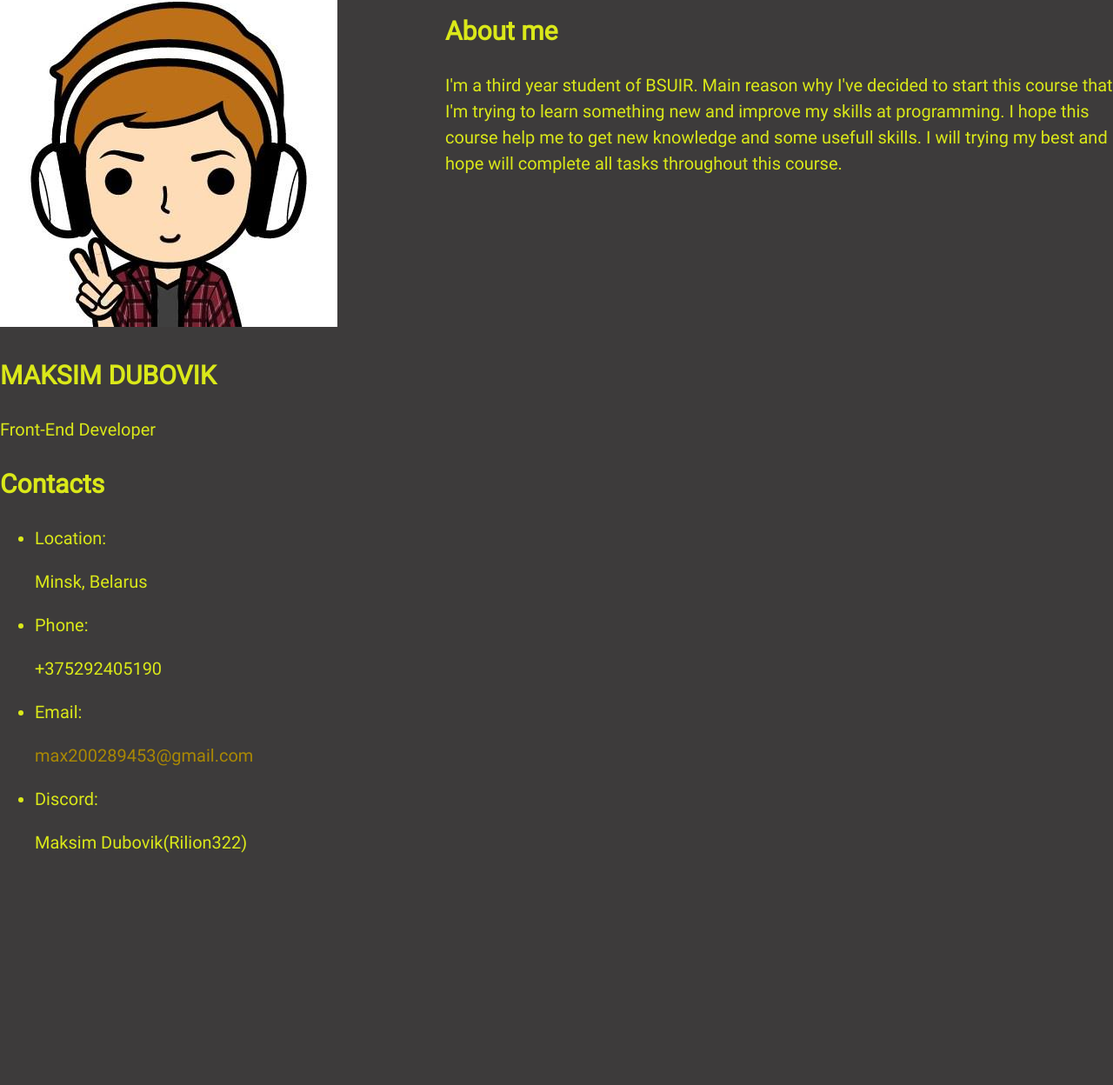
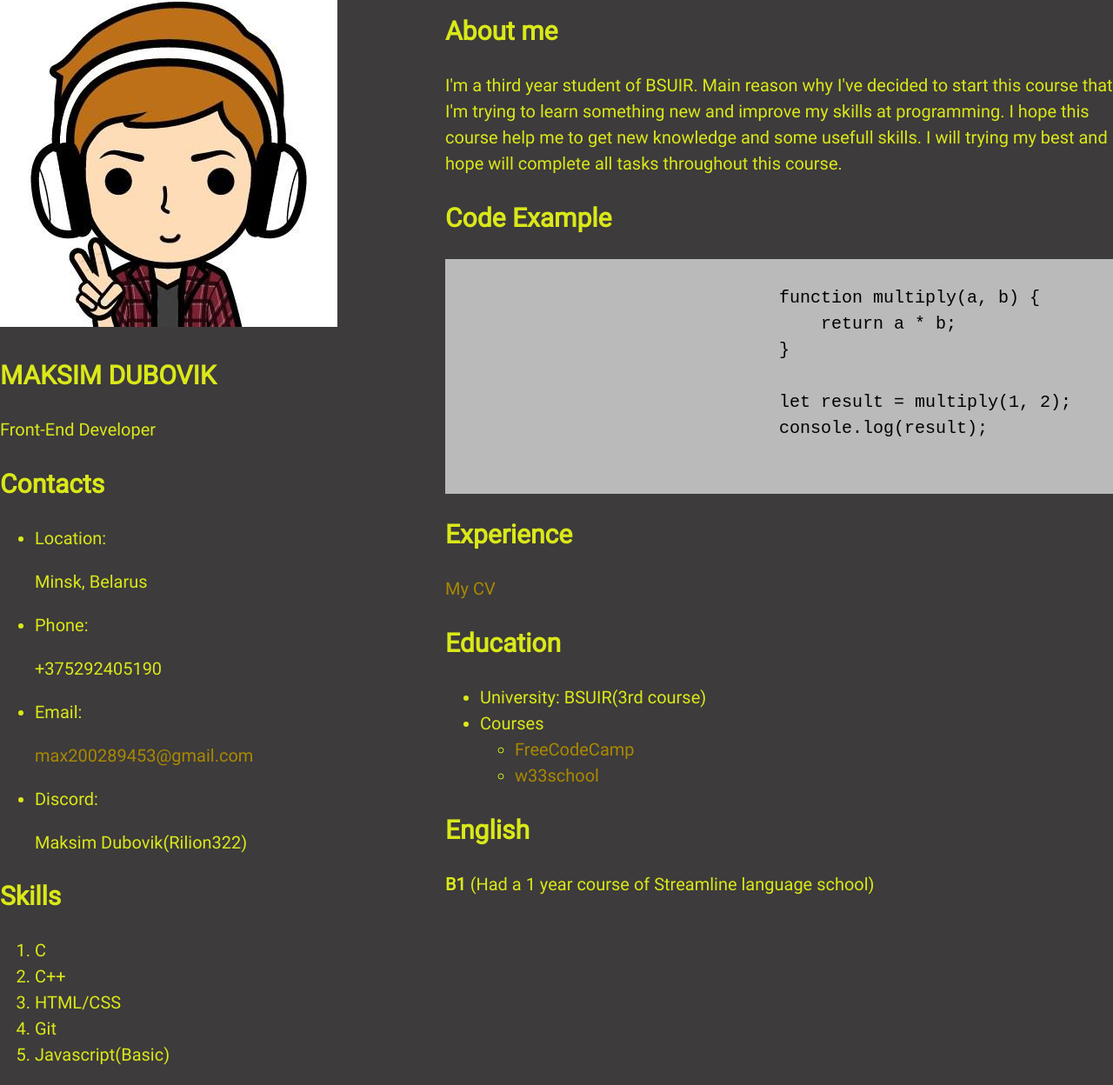
Before and after one commit to Rilion322/rsschool-cv, a plain HTML site: page index.html in a window 1280 px wide. Shown: the part 62-1310 px from the top of the page at 87% size. Before the commit the page ends 1070 px from the top, so only its background shows below. Drawn offline with Linux system fonts and the light colour scheme.

Commit message:
feat: add sections: skills, code example, English and Education

```diff
--- a/index.html
+++ b/index.html
@@ -52,7 +52,14 @@
                     </ul>
                 </section>
                 <section class="section" id="skills">
-                    <h2 class="section-title"></h2>
+                    <h2 class="section-title">Skills</h2>
+                    <ol class="skills-list">
+                        <li class="skill-item">C</li>
+                        <li class="skill-item">C++</li>
+                        <li class="skill-item">HTML/CSS</li>
+                        <li class="skill-item">Git</li>
+                        <li class="skill-item">Javascript(Basic)</li>
+                    </ol>
                 </section>
             </div>
             <div class="right-side-container">
@@ -62,19 +69,42 @@
                 </section>
 
                 <section class="section" id="code">
-                    <h2 class="section-title"></h2>
+                    <h2 class="section-title">Code Example</h2>
+                    <div class="code-example">
+                        <pre >
+                            <code >
+                                function multiply(a, b) {
+                                    return a * b;
+                                }
+
+                                let result = multiply(1, 2);
+                                console.log(result);
+                            </code>
+                        </pre>
+                    </div>
                 </section>
 
                 <section class="section" id="exp">
-                    <h2 class="section-title"></h2>
+                    <h2 class="section-title">Experience</h2>
+                    <a href="https://rilion322.github.io/rsschool-cv/cv">My CV</a>
                 </section>
 
                 <section class="section" id="edu">
-                    <h2 class="section-title"></h2>
+                    <h2 class="section-title">Education</h2>
+                    <ul>
+                        <li>University: BSUIR(3rd course)</li>
+                        <li>Courses
+                            <ul>
+                            <li><a href="https://www.freecodecamp.org/">FreeCodeCamp</a></li>
+                            <li><a href="https://www.w3schools.com/">w33school</a></li>
+                            </ul>
+                        </li>
+                    </ul>
                 </section>
 
                 <section class="section" id="eng">
-                    <h2 class="section-title"></h2>
+                    <h2 class="section-title">English</h2>
+                    <p><b>B1</b> (Had a 1 year course of Streamline language school)</p>
                 </section>
             </div>
     </main>
--- a/styles.css
+++ b/styles.css
@@ -87,3 +87,8 @@ a {
 a:hover {
     color:red;
 }
+
+.code-example {
+    background-color: rgb(187, 186, 186);
+    color: black;
+}
```
